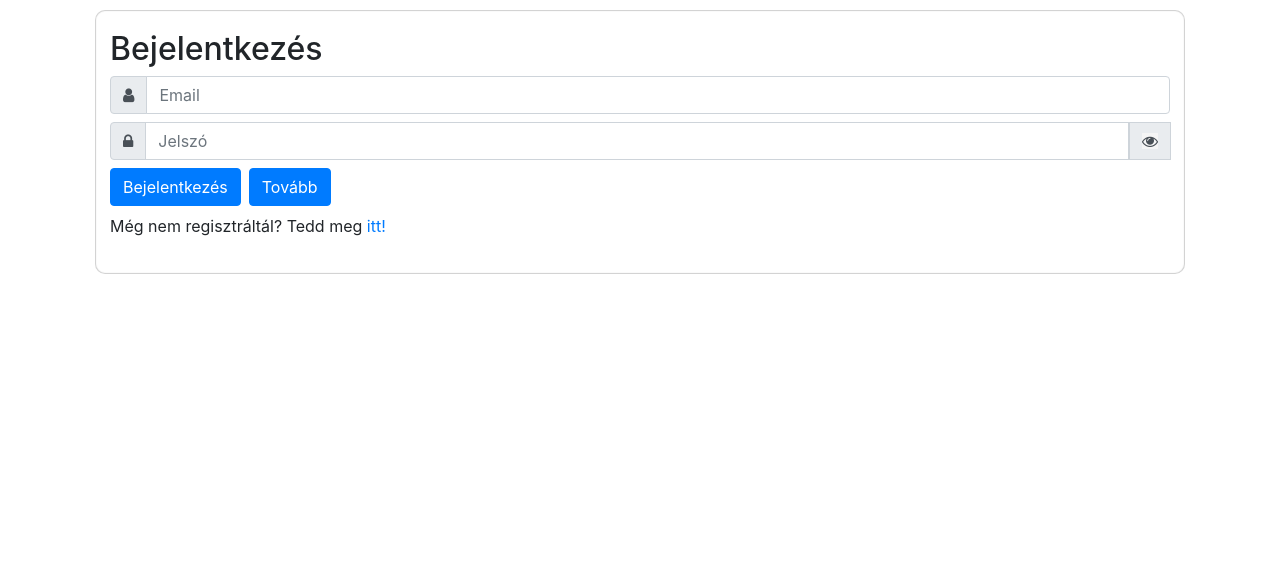
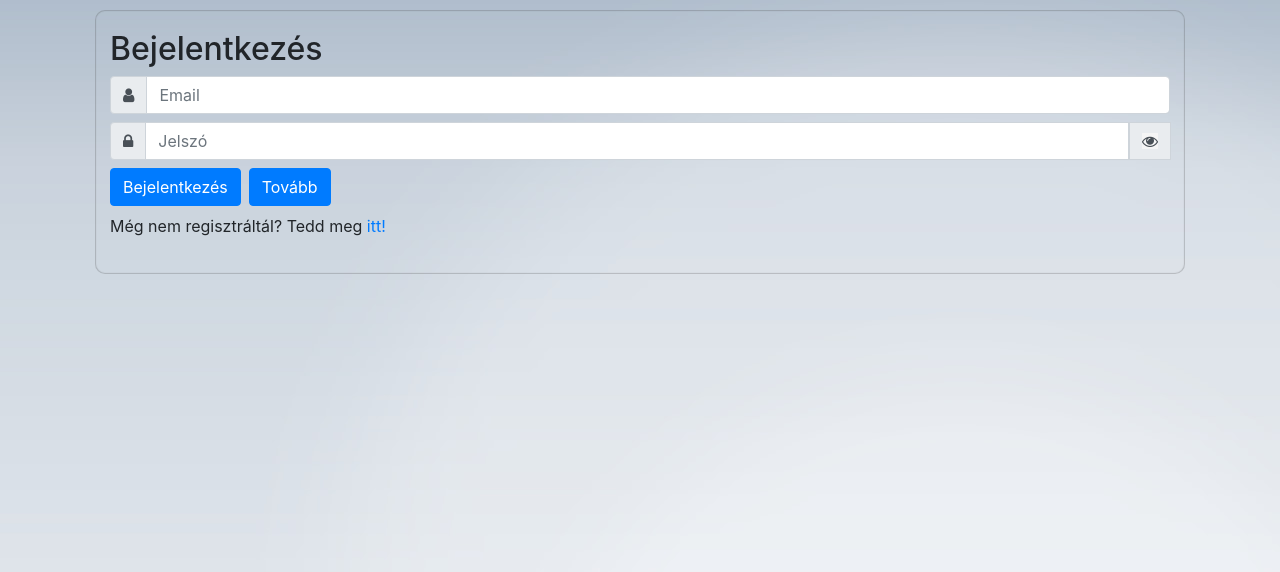
Before and after one commit to Szpoti/falatozz-webshop, a React (Create React App) app: page /login in a window 1280 px wide. Shown: the top 572 px of the page. Built offline with nearby package versions, Linux system fonts and the light colour scheme.

Commit message:
Background image added

```diff
--- a/src/App.css
+++ b/src/App.css
@@ -16,3 +16,7 @@
   border-style: solid;
   padding: 20px;
 }
+
+body {
+  background-image: url("/src/imgs/background.jpg");
+}
```
Also changed, not shown: src/components/Products.js (added), src/imgs/background.jpg (added).
